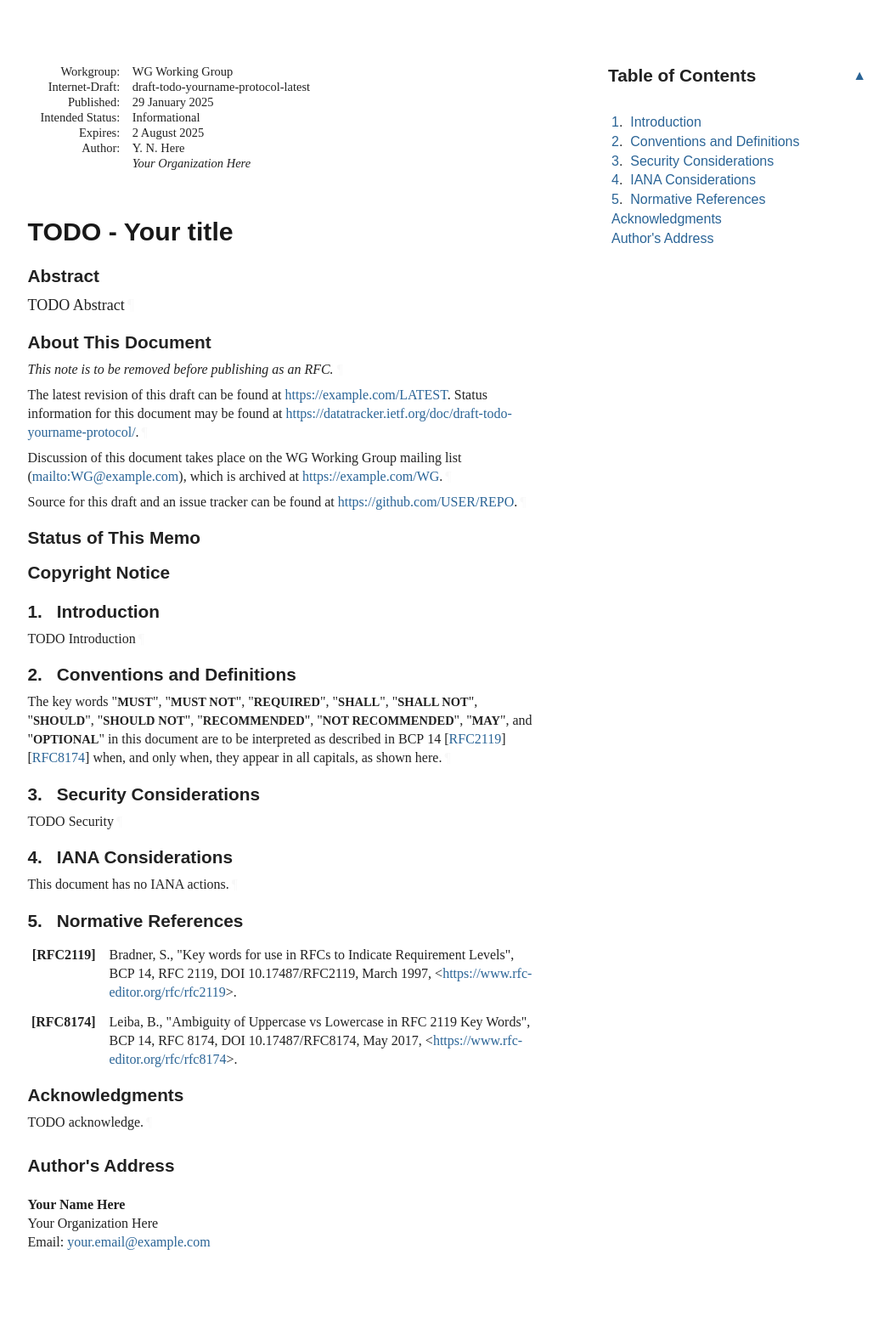
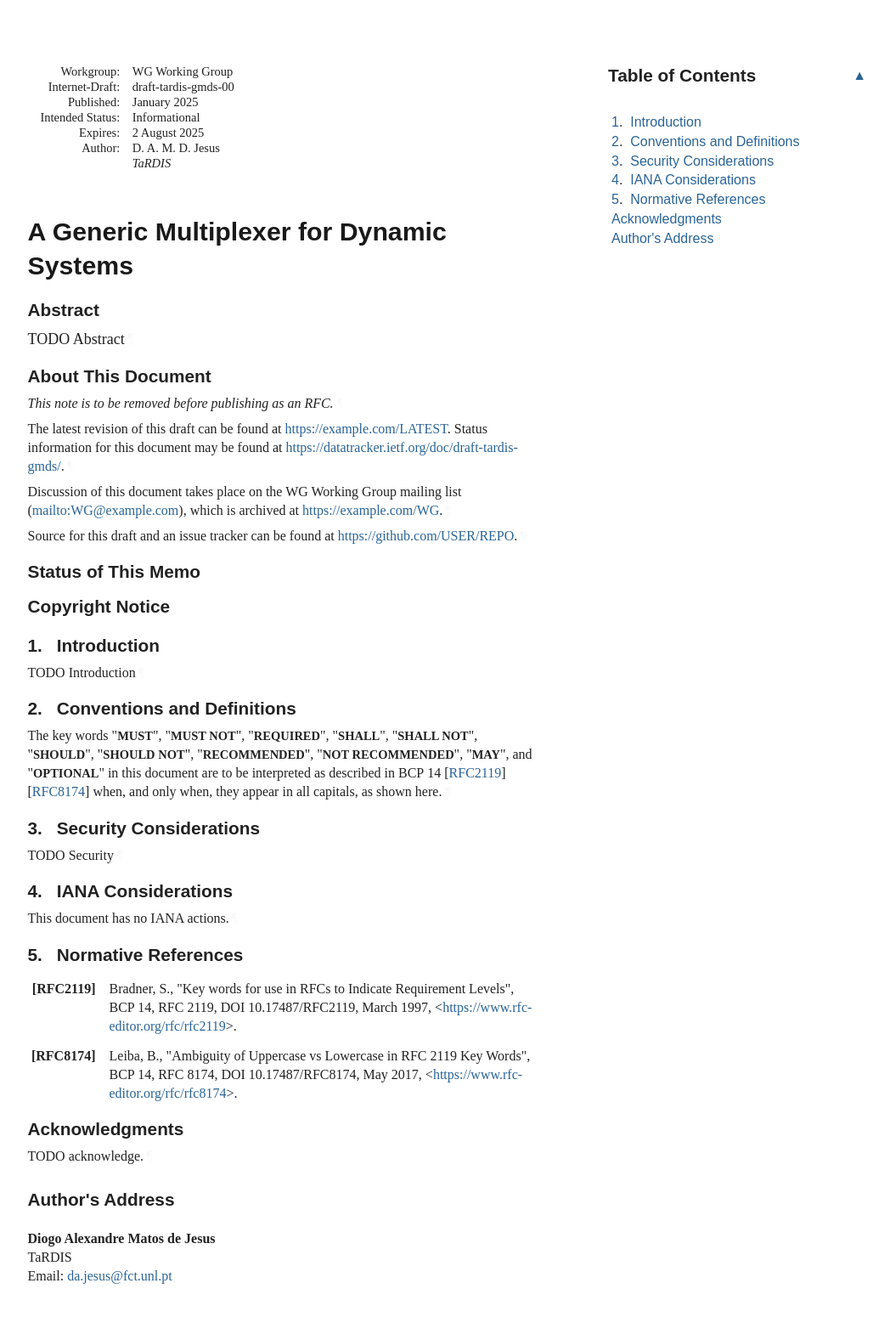
Before and after one commit to damjesus/gfds-id, a plain HTML site: page draft-todo-yourname-protocol.html in a window 1280 px wide. Shown: the whole page at 85% size, without its empty margins (92-1140 px from the left). Drawn offline with Linux system fonts and the light colour scheme; a web font is replaced by a local one.

Commit message:
Script updating gh-pages from c0796eb. [ci skip]

```diff
--- a/draft-todo-yourname-protocol.html
+++ b/draft-todo-yourname-protocol.html
@@ -4,16 +4,15 @@
 <meta charset="utf-8">
 <meta content="Common,Latin" name="scripts">
 <meta content="initial-scale=1.0" name="viewport">
-<title>TODO - Your title</title>
-<meta content="Your Name Here" name="author">
+<title>A Generic Multiplexer for Dynamic Systems</title>
+<meta content="Diogo Alexandre Matos de Jesus" name="author">
 <meta content="
        TODO Abstract
     " name="description">
 <meta content="xml2rfc 3.25.0" name="generator">
-<meta content="next generation" name="keyword">
-<meta content="unicorn" name="keyword">
-<meta content="sparkling distributed ledger" name="keyword">
-<meta content="draft-todo-yourname-protocol-latest" name="ietf.draft">
+<meta content="dynamic enviorments" name="keyword">
+<meta content="swarm systems" name="keyword">
+<meta content="draft-tardis-gmds-00" name="ietf.draft">
 <!-- Generator version information:
   xml2rfc 3.25.0
     Python 3.12.8
@@ -1045,11 +1044,11 @@ svg :is([fill="white"], [fill^="#fff"]) {
 <table class="ears">
 <thead><tr>
 <td class="left">Internet-Draft</td>
-<td class="center">TODO - Abbreviation</td>
+<td class="center">GMDS</td>
 <td class="right">January 2025</td>
 </tr></thead>
 <tfoot><tr>
-<td class="left">Here</td>
+<td class="left">Jesus</td>
 <td class="center">Expires 2 August 2025</td>
 <td class="right">[Page]</td>
 </tr></tfoot>
@@ -1060,10 +1059,10 @@ svg :is([fill="white"], [fill^="#fff"]) {
 <dt class="label-workgroup">Workgroup:</dt>
 <dd class="workgroup">WG Working Group</dd>
 <dt class="label-internet-draft">Internet-Draft:</dt>
-<dd class="internet-draft">draft-todo-yourname-protocol-latest</dd>
+<dd class="internet-draft">draft-tardis-gmds-00</dd>
 <dt class="label-published">Published:</dt>
 <dd class="published">
-<time datetime="2025-01-29" class="published">29 January 2025</time>
+<time datetime="2025-01" class="published">January 2025</time>
     </dd>
 <dt class="label-intended-status">Intended Status:</dt>
 <dd class="intended-status">Informational</dd>
@@ -1072,13 +1071,13 @@ svg :is([fill="white"], [fill^="#fff"]) {
 <dt class="label-authors">Author:</dt>
 <dd class="authors">
 <div class="author">
-      <div class="author-name">Y. N. Here</div>
-<div class="org">Your Organization Here</div>
+      <div class="author-name">D. A. M. D. Jesus</div>
+<div class="org">TaRDIS</div>
 </div>
 </dd>
 </dl>
 </div>
-<h1 id="title">TODO - Your title</h1>
+<h1 id="title">A Generic Multiplexer for Dynamic Systems</h1>
 <section id="section-abstract">
       <h2 id="abstract"><a href="#abstract" class="selfRef">Abstract</a></h2>
 <p id="section-abstract-1">TODO Abstract<a href="#section-abstract-1" class="pilcrow">¶</a></p>
@@ -1090,7 +1089,7 @@ svg :is([fill="white"], [fill^="#fff"]) {
 <p id="section-note.1-1">This note is to be removed before publishing as an RFC.<a href="#section-note.1-1" class="pilcrow">¶</a></p>
 <p id="section-note.1-2">
         The latest revision of this draft can be found at <span><a href="https://example.com/LATEST">https://example.com/LATEST</a></span>.
-        Status information for this document may be found at <span><a href="https://datatracker.ietf.org/doc/draft-todo-yourname-protocol/">https://datatracker.ietf.org/doc/draft-todo-yourname-protocol/</a></span>.<a href="#section-note.1-2" class="pilcrow">¶</a></p>
+        Status information for this document may be found at <span><a href="https://datatracker.ietf.org/doc/draft-tardis-gmds/">https://datatracker.ietf.org/doc/draft-tardis-gmds/</a></span>.<a href="#section-note.1-2" class="pilcrow">¶</a></p>
 <p id="section-note.1-3">
         Discussion of this document takes place on the
         WG Working Group mailing list (<span><a href="mailto:WG@example.com">mailto:WG@example.com</a></span>),
@@ -1117,7 +1116,7 @@ svg :is([fill="white"], [fill^="#fff"]) {
         time. It is inappropriate to use Internet-Drafts as reference
         material or to cite them other than as "work in progress."<a href="#section-boilerplate.1-3" class="pilcrow">¶</a></p>
 <p id="section-boilerplate.1-4">
-        This Internet-Draft will expire on 2 August 2025.<a href="#section-boilerplate.1-4" class="pilcrow">¶</a></p>
+        This Internet-Draft will expire on 5 July 2025.<a href="#section-boilerplate.1-4" class="pilcrow">¶</a></p>
 </section>
 </div>
 <div id="copyright">
@@ -1237,11 +1236,11 @@ appear in all capitals, as shown here.<a href="#section-2-1" class="pilcrow">¶<
 <a href="#name-authors-address" class="section-name selfRef">Author's Address</a>
       </h2>
 <address class="vcard">
-        <div dir="auto" class="left"><span class="fn nameRole">Your Name Here</span></div>
-<div dir="auto" class="left"><span class="org">Your Organization Here</span></div>
+        <div dir="auto" class="left"><span class="fn nameRole">Diogo Alexandre Matos de Jesus</span></div>
+<div dir="auto" class="left"><span class="org">TaRDIS</span></div>
 <div class="email">
 <span>Email:</span>
-<a href="mailto:your.email@example.com" class="email">your.email@example.com</a>
+<a href="mailto:da.jesus@fct.unl.pt" class="email">da.jesus@fct.unl.pt</a>
 </div>
 </address>
 </section>
```
Also changed, not shown: index.html (+2 -2 lines), draft-todo-yourname-protocol.txt.
